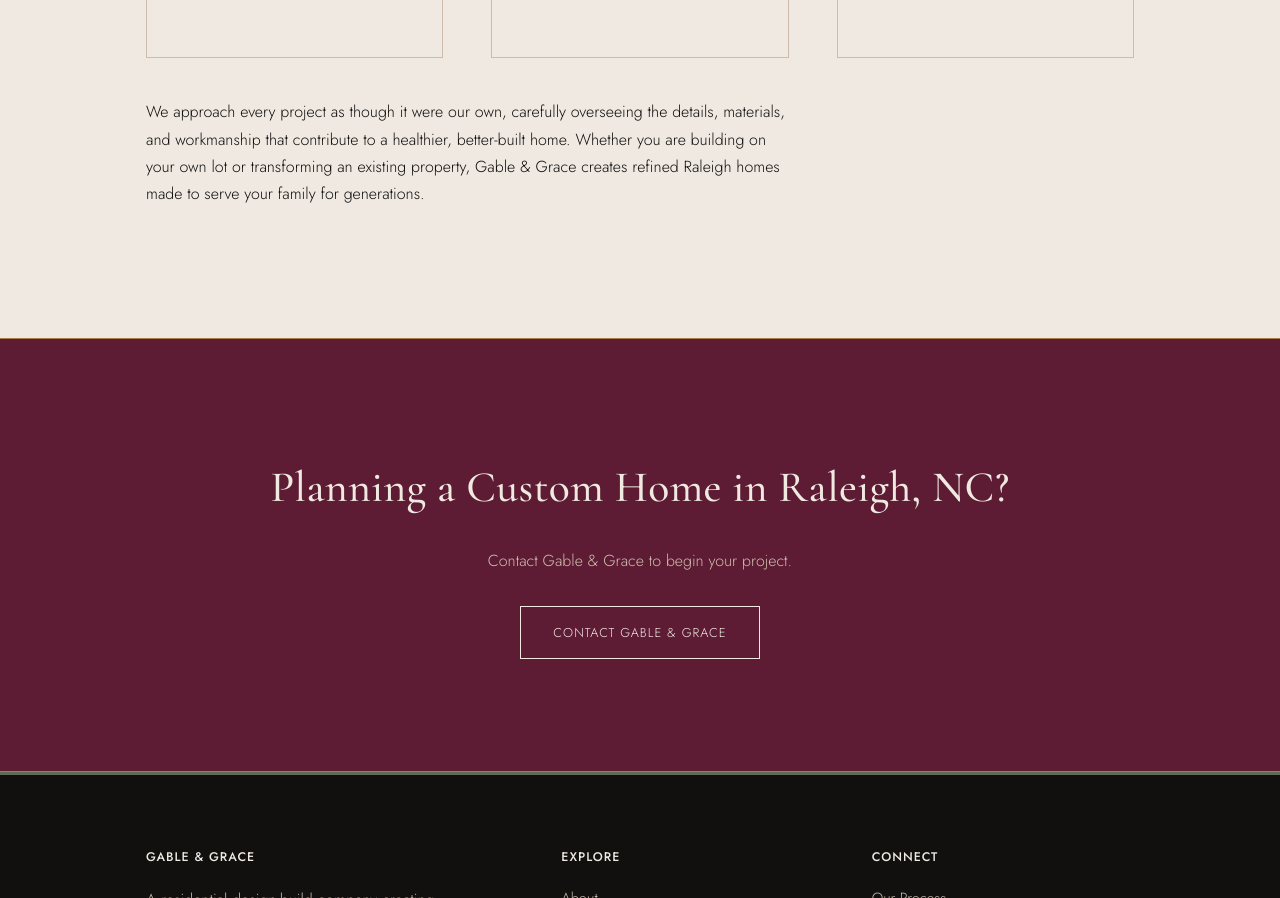
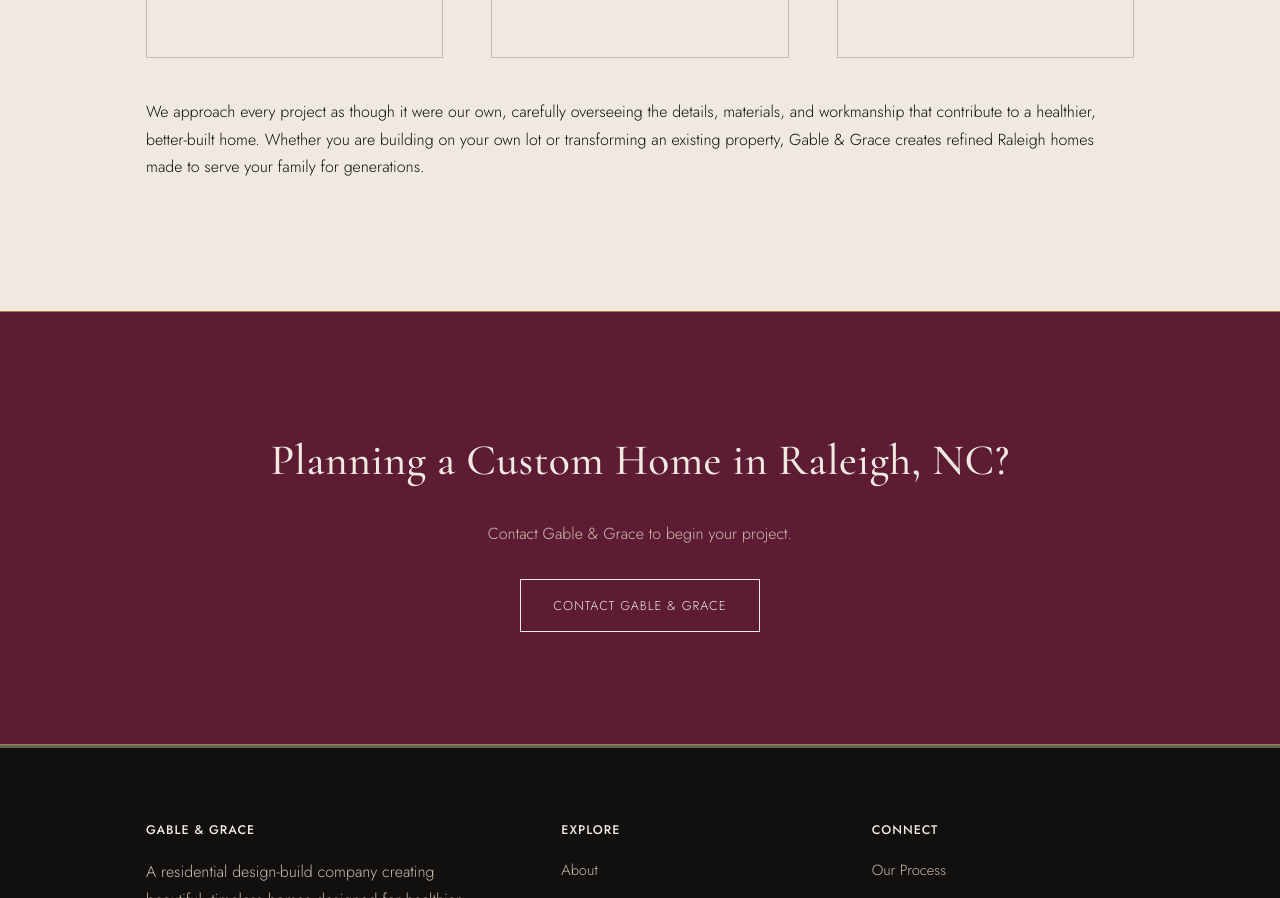
Before and after one commit to jsthomp1-cloud/Gable-GraceSite, a plain HTML site: page about.html in a window 1280 px wide. Shown: the part 2970-3868 px from the top of the page. Drawn offline with nearby package versions, Linux system fonts and the light colour scheme.

Commit message:
About: closing services paragraph spans full width of cards
Co-Authored-By: Claude Opus 5.5 <noreply@anthropic.com>
Claude-Session: https://claude.ai/code/session_0181jGCinWaJNasLe3Hdm7H1

```diff
--- a/about.html
+++ b/about.html
@@ -103,7 +103,7 @@
         <p>Custom pools, pool houses, saunas, home gyms, and private retreats designed for restoration, movement, and everyday well-being.</p>
       </div>
     </div>
-    <p style="margin-top:2.5rem; max-width:70ch;">We approach every project as though it were our own, carefully overseeing the details, materials, and workmanship that contribute to a healthier, better-built home. Whether you are building on your own lot or transforming an existing property, Gable &amp; Grace creates refined Raleigh homes made to serve your family for generations.</p>
+    <p style="margin-top:2.5rem; max-width:none;">We approach every project as though it were our own, carefully overseeing the details, materials, and workmanship that contribute to a healthier, better-built home. Whether you are building on your own lot or transforming an existing property, Gable &amp; Grace creates refined Raleigh homes made to serve your family for generations.</p>
   </div>
 </section>
 
```
